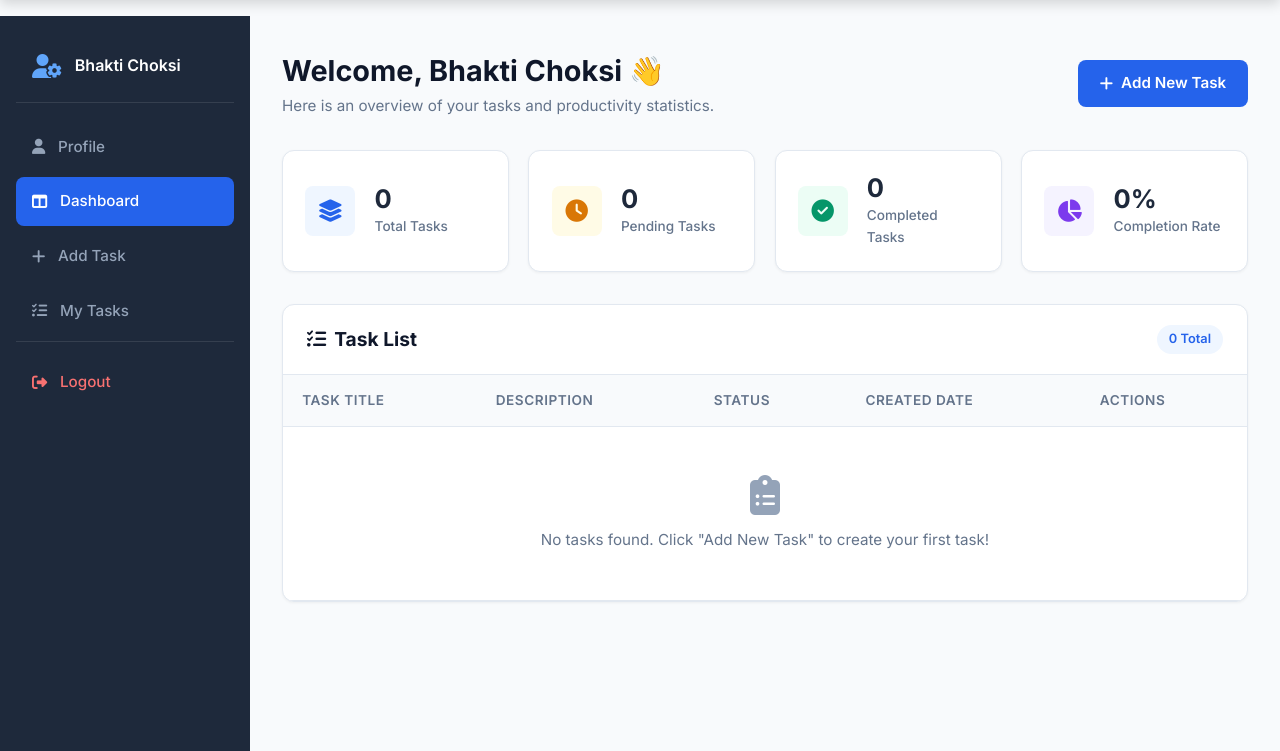
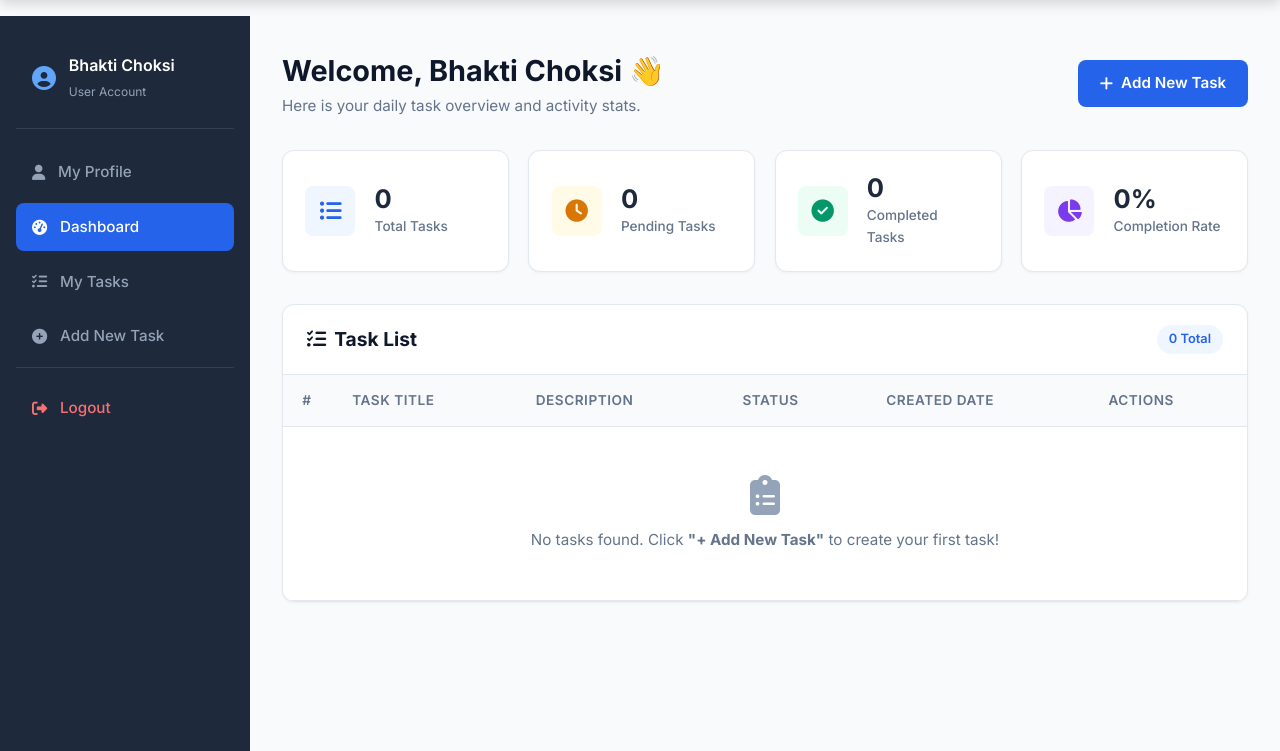
Before and after one commit to bhaktiichoksii/Smart_Task_Manager, a Flask app: page /dashboard in a window 1280 px wide. Shown: the part 69-820 px from the top of the page. Run offline with Flask 3, Linux system fonts and the light colour scheme; a user stored in the database is signed in.

Commit message:
Task Manager

```diff
--- a/templates/dashboard.html
+++ b/templates/dashboard.html
@@ -3,73 +3,67 @@
 {% block content %}
 
 <div class="dashboard-layout">
-    <!-- ================= SIDEBAR ================= -->
+    <!-- ================= COLLAPSIBLE SIDEBAR ================= -->
     <aside class="sidebar" id="sidebar">
         <div class="sidebar-header">
-            <i class="fa-solid fa-user-gear sidebar-icon"></i>
-            <span class="sidebar-user-name">{{ user.name }}</span>
+            <i class="fa-solid fa-user-circle sidebar-icon"></i>
+            <div>
+                <p class="sidebar-user-name">{{ user.name }}</p>
+                <small style="color: #94a3b8; font-size: 0.75rem;">User Account</small>
+            </div>
         </div>
 
         <ul class="sidebar-menu">
-            <li class="sidebar-item">
+            <li>
                 <a href="/profile" class="sidebar-link {% if request.path == '/profile' %}active{% endif %}">
-                    <i class="fa-solid fa-user"></i>
-                    <span>Profile</span>
+                    <i class="fa-solid fa-user"></i> My Profile
                 </a>
             </li>
-
-            <li class="sidebar-item">
+            <li>
                 <a href="/dashboard" class="sidebar-link {% if request.path == '/dashboard' %}active{% endif %}">
-                    <i class="fa-solid fa-table-columns"></i>
-                    <span>Dashboard</span>
+                    <i class="fa-solid fa-gauge-high"></i> Dashboard
                 </a>
             </li>
-
-            <li class="sidebar-item">
-                <a href="/add_task" class="sidebar-link">
-                    <i class="fa-solid fa-plus"></i>
-                    <span>Add Task</span>
+            <li>
+                <a href="#tasks" class="sidebar-link">
+                    <i class="fa-solid fa-list-check"></i> My Tasks
                 </a>
             </li>
-
-            <li class="sidebar-item">
-                <a href="#tasks" class="sidebar-link">
-                    <i class="fa-solid fa-list-check"></i>
-                    <span>My Tasks</span>
+            <li>
+                <a href="/add_task" class="sidebar-link">
+                    <i class="fa-solid fa-plus-circle"></i> Add New Task
                 </a>
             </li>
-
-            <li class="sidebar-item sidebar-logout">
+            <li class="sidebar-logout">
                 <a href="/logout" class="sidebar-link text-danger">
-                    <i class="fa-solid fa-right-from-bracket"></i>
-                    <span>Logout</span>
+                    <i class="fa-solid fa-right-from-bracket"></i> Logout
                 </a>
             </li>
         </ul>
     </aside>
 
-    <!-- Sidebar Backdrop overlay for mobile screen sizes -->
+    <!-- Sidebar Backdrop Overlay for Mobile -->
     <div class="sidebar-backdrop" id="sidebar-backdrop"></div>
 
     <!-- ================= MAIN DASHBOARD CONTENT ================= -->
     <main class="dashboard-main">
-        <!-- Welcome Header -->
+        <!-- Header Row -->
         <div class="dashboard-header">
             <div>
                 <h1 class="welcome-title">Welcome, {{ user.name }} 👋</h1>
-                <p class="welcome-subtitle">Here is an overview of your tasks and productivity statistics.</p>
+                <p class="welcome-subtitle">Here is your daily task overview and activity stats.</p>
             </div>
             <a href="/add_task" class="btn btn-primary">
                 <i class="fa-solid fa-plus"></i> Add New Task
             </a>
         </div>
 
-        <!-- Dashboard Stat Cards -->
+        <!-- Stat Cards Grid -->
         <div class="dashboard-cards">
             <!-- Total Tasks Card -->
             <div class="stat-card card-total">
                 <div class="stat-icon">
-                    <i class="fa-solid fa-layer-group"></i>
+                    <i class="fa-solid fa-list-ul"></i>
                 </div>
                 <div class="stat-info">
                     <h3>{{ tasks | length }}</h3>
@@ -128,6 +122,7 @@
                 <table class="task-table">
                     <thead>
                         <tr>
+                            <th style="width: 50px;">#</th>
                             <th>Task Title</th>
                             <th>Description</th>
                             <th>Status</th>
@@ -138,6 +133,9 @@
                     <tbody>
                         {% for task in tasks %}
                             <tr>
+                                <td style="font-weight: 600; color: #64748b;">
+                                    {{ loop.index }}
+                                </td>
                                 <td class="task-title-cell">
                                     <strong>{{ task.title }}</strong>
                                 </td>
@@ -176,10 +174,10 @@
                             </tr>
                         {% else %}
                             <tr>
-                                <td colspan="5" class="empty-table-cell">
+                                <td colspan="6" class="empty-table-cell">
                                     <div class="empty-state">
                                         <i class="fa-solid fa-clipboard-list empty-icon"></i>
-                                        <p>No tasks found. Click "Add New Task" to create your first task!</p>
+                                        <p>No tasks found. Click <strong>"+ Add New Task"</strong> to create your first task!</p>
                                     </div>
                                 </td>
                             </tr>
```
Also changed, not shown: README.md, instance/task_manager.db.
